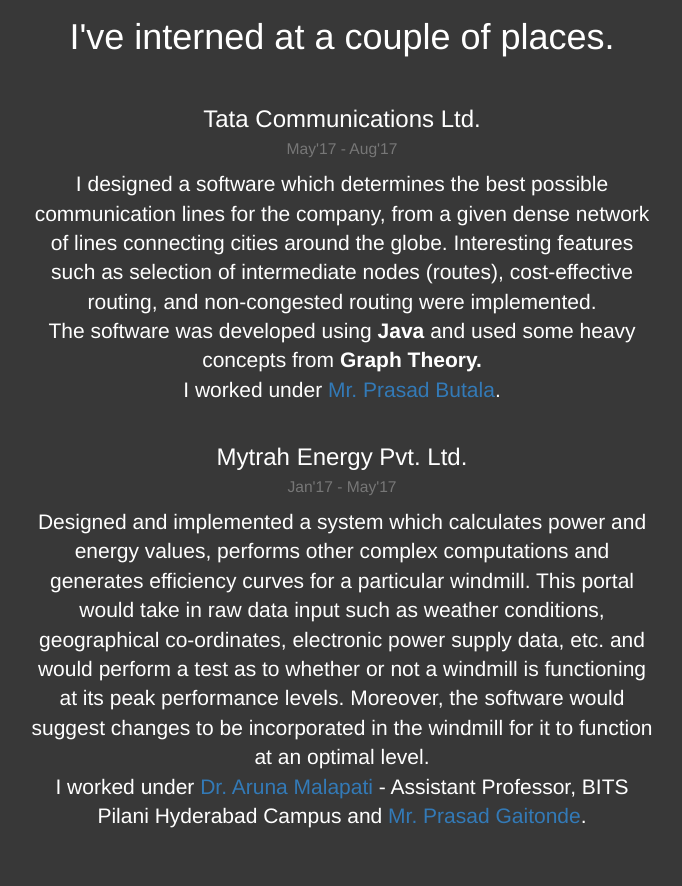
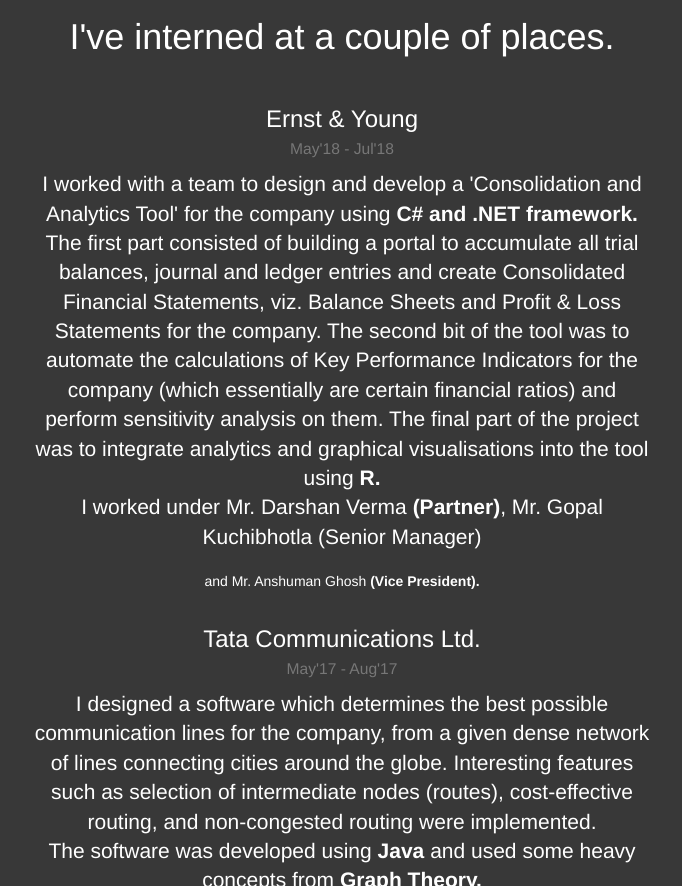
Before and after one commit to siddharthdharm/siddharthdharm.github.io, a plain HTML site: page index.html in a window 1280 px wide. Shown: the part 1439-2325 px from the top of the page, without its empty margins (298-980 px from the left). Drawn offline with nearby package versions, Linux system fonts and the light colour scheme.

Commit message:
Added my EY internship experience!

```diff
--- a/index.html
+++ b/index.html
@@ -25,7 +25,6 @@
             <li><a href="#top">Home</a> </li>
             <li><a href="#work">Work Experience</a> </li>
             <li><a href="#projects-header">Projects</a> </li>
-            <!-- <li><a class="sidebar-special" href="http://debarghyadas.com/writes/">Writes</a> </li> -->
         </ul>
     </div>
     <div id="top" class="header">
@@ -81,6 +80,17 @@
             <center><h1 class="textual-content">I've interned at a couple of places.</h1> </div></center>
             <br>
             <div class="row">
+
+                <div class="col-md-offset-3 col-md-6 text-center">
+                    <div class="work-item">
+                        <!-- <a href="http://www.google.com/about/careers/" target="_blank"> <img class="work-icon enlarge-on-hover" src="tata-comm.png" /> </a> -->
+                        <h3>Ernst & Young<br> <small>May'18 - Jul'18</small></h3>
+                        <p class="lead">
+                            I worked with a team to design and develop a 'Consolidation and Analytics Tool' for the company using <b>C# and .NET framework.</b> The first part consisted of building a portal to accumulate all trial balances, journal and ledger entries and create Consolidated Financial Statements, viz. Balance Sheets and Profit & Loss Statements for the company. The second bit of the tool was to automate the calculations of Key Performance Indicators for the company (which essentially are certain financial ratios) and perform sensitivity analysis on them. The final part of the project was to integrate analytics and graphical visualisations into the tool using <b>R.</b>
+                            <br>I worked under Mr. Darshan Verma <b>(Partner)</b>, Mr. Gopal Kuchibhotla </b>(Senior Manager)</p> and Mr. Anshuman Ghosh  <b>(Vice President).</b>
+                        </p>
+                    </div>
+                </div>
 
                 <div class="col-md-offset-3 col-md-6 text-center">
                     <div class="work-item">
```
